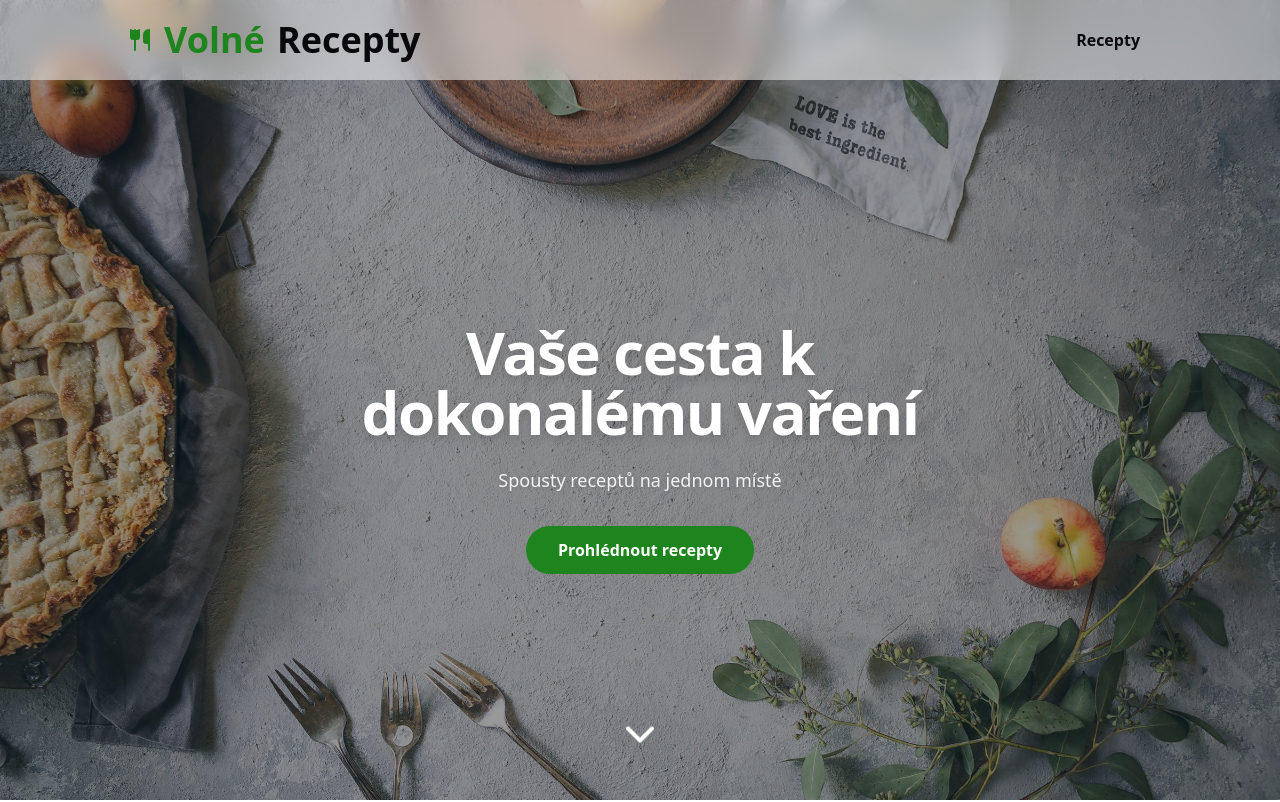
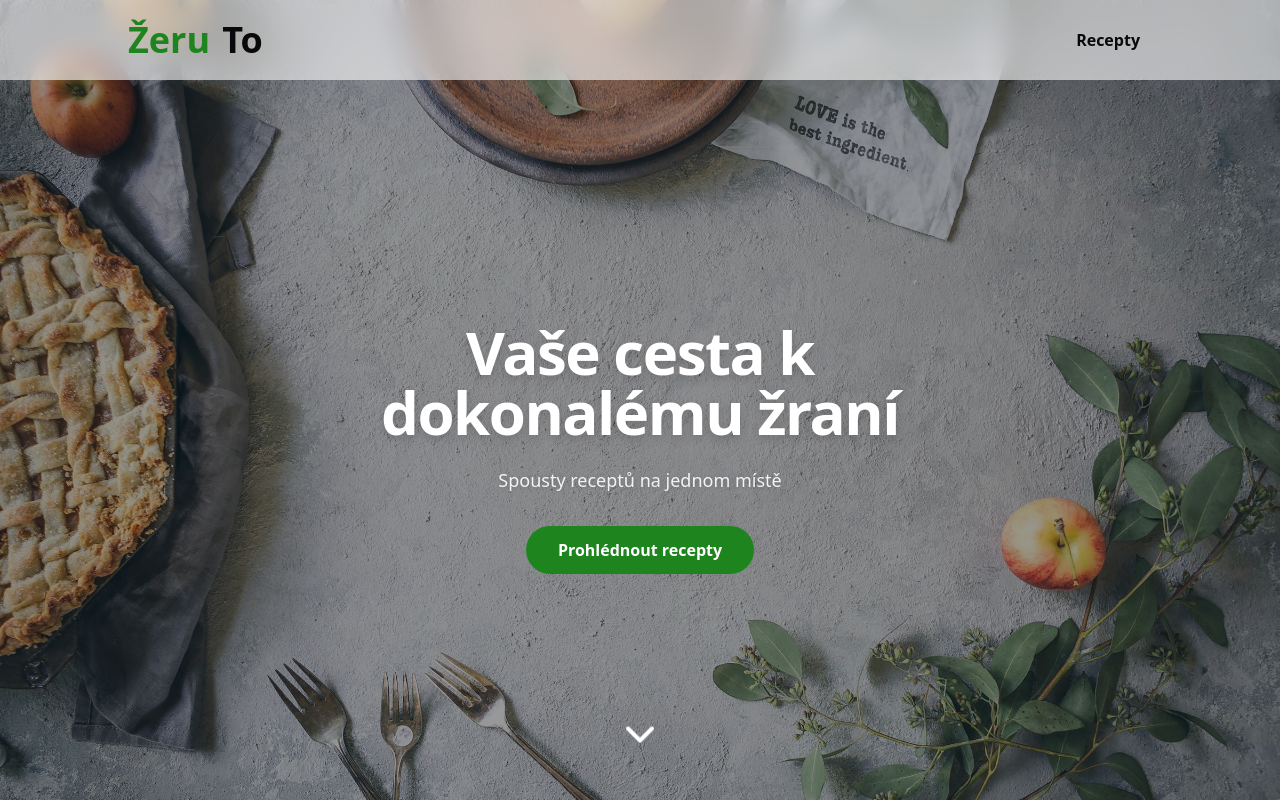
Before and after one commit to Fillipee/volne-recepty, a Next.js app: page / in a window 1280 px wide. Shown: the top 802 px of the page. Built offline with nearby package versions, Linux system fonts and the light colour scheme.

Commit message:
feat: renamed project

```diff
--- a/app/(homepage)/hero-section.tsx
+++ b/app/(homepage)/hero-section.tsx
@@ -21,7 +21,7 @@ export default function HeroSection() {
             <div className="flex h-full items-center pt-24 text-center">
                 <div className="mx-auto max-w-2xl px-4">
                     <h1 className="text-4xl font-bold tracking-tight text-white drop-shadow-lg sm:text-5xl lg:text-6xl">
-                        Vaše cesta k dokonalému vaření
+                        Vaše cesta k dokonalému žraní
                     </h1>
                     <p className="mx-auto mt-6 max-w-xl text-lg text-white/90 drop-shadow-sm">
                         Spousty receptů na jednom místě
--- a/app/layout.tsx
+++ b/app/layout.tsx
@@ -16,8 +16,8 @@ const geistMono = Geist_Mono({
 
 export const metadata: Metadata = {
     title: {
-        default: 'Volné Recepty',
-        template: '%s | Volné Recepty',
+        default: 'Prázdný Talíř',
+        template: '%s | Prázdný Talíř',
     },
     description: 'Recepty na vaření, které můžete volně použít a sdílet.',
 };
--- a/components/header.tsx
+++ b/components/header.tsx
@@ -1,14 +1,12 @@
-import { Utensils } from 'lucide-react';
 import Link from 'next/link';
 
 export default function Header() {
     return (
-        <header className="fixed top-0 z-50 h-20 w-full bg-white/50 p-4 backdrop-blur-md">
+        <header className="fixed top-0 z-50 h-20 w-full bg-white/60 p-4 backdrop-blur-md">
             <div className="mx-auto flex h-full max-w-screen-lg items-center justify-between">
                 <h1 className="text-2xl font-bold sm:text-4xl">
                     <Link href="/" className="flex items-center gap-3">
-                        <Utensils className="fill-primary stroke-primary" />
-                        <span className="text-primary">Volné</span> Recepty
+                        <span className="text-primary">Žeru</span> To
                     </Link>
                 </h1>
                 <nav>
--- a/lib/utils.ts
+++ b/lib/utils.ts
@@ -6,7 +6,7 @@ export function cn(...inputs: ClassValue[]) {
 }
 
 export function getBasePath() {
-    return '/volne-recepty';
+    return '/zeru-to';
 }
 
 export function normalizeString(str: string) {
--- a/next.config.ts
+++ b/next.config.ts
@@ -5,7 +5,7 @@ const nextConfig: NextConfig = {
     images: {
         unoptimized: true,
     },
-    basePath: '/volne-recepty',
+    basePath: '/zeru-to',
 };
 
 export default nextConfig;
```
